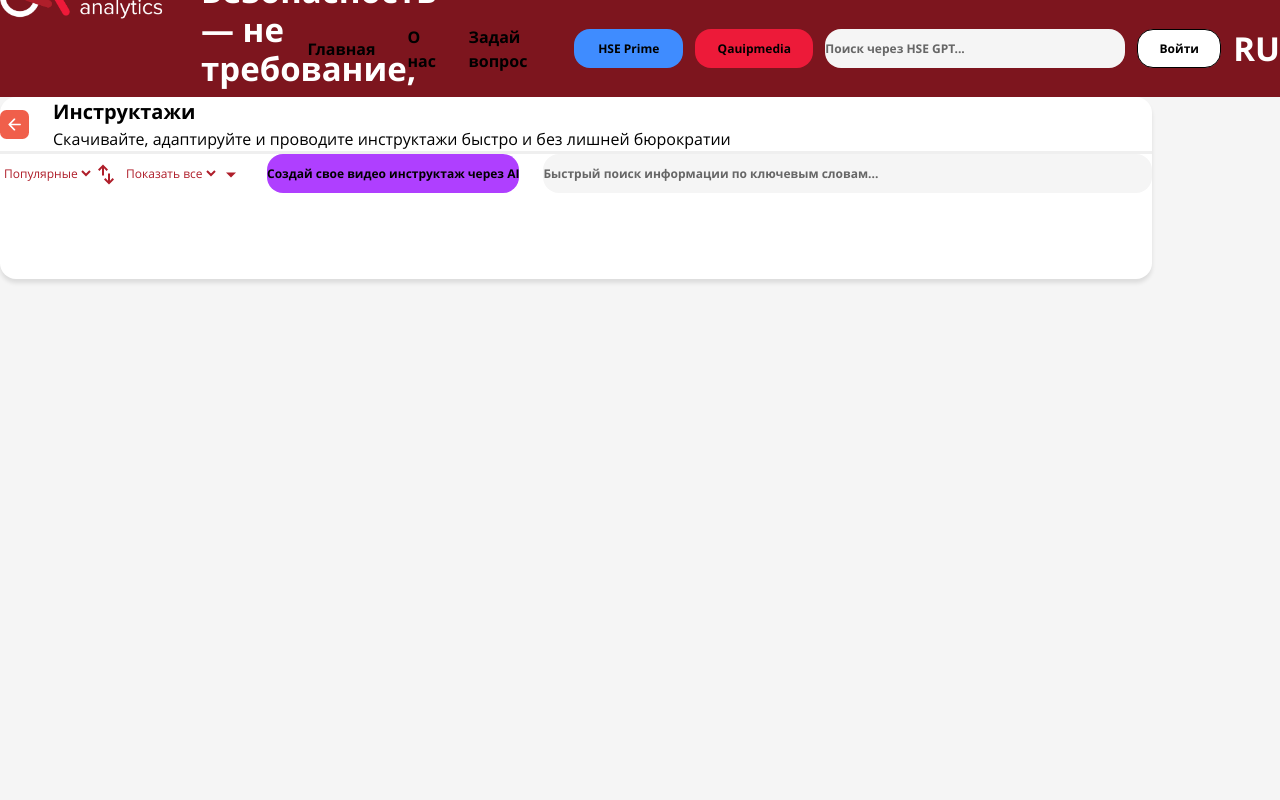
After one commit to inviista/Diploma-project, a Django app: template templates/pages/instructions.html in a window 1280 px wide. The commit adds this page. Run offline with Django 3.2, Linux system fonts and the light colour scheme; the template is opened without the code that fills it, so the values that code supplies are empty; parts of the project's set-up code (start-up, migrations or seed data) failed here and were passed over.

Commit message:
feat: instructions page

```diff
--- a/news/models.py
+++ b/news/models.py
@@ -171,6 +171,8 @@ class Instruction(models.Model):
     ]
 
     title = models.CharField("Название инструктажа", max_length=255)
+    description = models.CharField("Краткое описание", max_length=255)
+    author = models.CharField("Автор", max_length=255)
     instruction_type = models.CharField("Тип инструктажа", max_length=50, choices=TYPE_CHOICES)
     format = models.CharField("Формат", max_length=20, choices=FORMAT_CHOICES)
     category = models.CharField("Категория", max_length=50, choices=CATEGORY_CHOICES, default='introductory')
--- a/news/urls.py
+++ b/news/urls.py
@@ -1,4 +1,4 @@
-from django.urls import path, include
+from django.urls import path
 from django.contrib.sitemaps.views import sitemap
 
 from .sitemaps import ArticleSitemap
@@ -13,6 +13,7 @@ sitemaps = {
 urlpatterns = [
     path('news/<str:slug>/', views.news_detail, name='news_detail'),
     path('news/', views.all_news, name='all_news'),
+    path('instructions/', views.instructions, name='instructions'),
     path('search_results/', views.search_results, name='search_results'),
     path('category/<str:slug>/', views.category_detail, name='category'),
     path('tag/<str:slug>/', views.tag_detail, name='tag_detail'),
--- a/templates/base.html
+++ b/templates/base.html
@@ -62,7 +62,7 @@
             </div>
 
             <a
-                    href=""
+                    href="/"
                     class="flex font-[700] text-[16px] items-center justify-center"
             >Главная</a
             >
--- a/templates/includes/index_briefing.html
+++ b/templates/includes/index_briefing.html
@@ -4,7 +4,7 @@
         <div class="flex justify-between">
             <text class="font-[700] text-[20px]">Инструктажи</text>
 
-            <a href="" class="w-[36px] h-fit">
+            <a href="instructions" class="w-[36px] h-fit">
                 <img src="{% static 'img/_src/icons/Frame 58 (6).png' %}">
             </a>
         </div>
@@ -18,7 +18,6 @@
            class="flex h-[38px] text-white mt-5 font-[600] text-[13px] gap-[15px] p-2 items-center justify-center rounded-[14px] bg-[#AF3FFF] ">
             <text>Создай своe видео инструктаж через AI</text>
             <img class="h-[13px] w-[13px]" src="{% static 'img/_src/icons/add.png' %}">
-
         </a>
     </div>
     {% for instruction in instructions %}
--- /dev/null
+++ b/templates/pages/instructions.html
@@ -0,0 +1,98 @@
+{% extends 'base.html' %} {% load static %} {% block content %}
+    <div class="flex flex-col justify-center">
+        <div class="flex flex-col ml-auto mr-auto max-w-[90%] w-full justify-center p-3">
+            <div class="flex flex-col w-full shadow-[0px_4px_4px_0px_#0000001A] bg-white p-6 rounded-[16px]">
+                <div class="flex flex-row w-full gap-6 pb-3 border-b-3 border-[#EFEFEF] items-center">
+                    <a href="{% url 'news:index' %}" class="h-[29px] flex justify-center">
+                        <img class="w-[29px]" src="{% static 'img/_src/icons/Frame 115.svg' %}">
+                    </a>
+                    <div class="flex flex-col">
+                        <text class="font-[700] text-[20px]">Инструктажи</text>
+                        <text class="font-[500] text-[16px]">
+                            Скачивайте, адаптируйте и проводите инструктажи быстро и без лишней бюрократии
+                        </text>
+                    </div>
+                </div>
+                <div class="flex items-center py-6 gap-6">
+                    <div class="flex gap-1">
+                        <div class="flex items-center cursor-pointer px-3 py-2">
+                            <label>
+                                <select class="text-xs text-[#AF1E2A]">
+                                    <option value="value1">Популярные</option>
+                                </select>
+
+                            </label>
+                            <div class="w-6 h-6">
+                                <img src="{% static 'img/_src/icons/swap_vert.svg' %}" alt="swap icon"/>
+                            </div>
+                        </div>
+
+                        <div class="flex items-center cursor-pointer px-3 py-2">
+                            <label>
+                                <select class="text-xs text-[#AF1E2A]">
+                                    <option value="value1">Показать все</option>
+                                </select>
+                            </label>
+                            <div class="w-6 h-6">
+                                <img src="{% static 'img/_src/icons/arrow_drop_down.svg' %}" alt="swap icon"/>
+                            </div>
+                        </div>
+                    </div>
+                    <a href=""
+                       class="flex h-[39px] text-white font-[600] text-[12px] px-6 py-3 items-center justify-center rounded-[16px] bg-[#AF3FFF] text-nowrap">
+                        <text>Создай своe видео инструктаж через AI</text>
+                    </a>
+                    <input
+                            placeholder="Быстрый поиск информации по ключевым словам..."
+                            class="h-[39px] font-[600] text-[12px] text-black bg-[#F5F5F5] rounded-[16px] placeholder:text-[12px] px-3 py-2 focus:outline-none focus:ring-0 placeholder:text-[#1E1E1E] w-full"
+                    />
+                </div>
+                <div class="flex flex-col w-full h-auto p-2">
+                    <div class="main-news flex flex-col gap-4 pt-[10px]">
+                        {% for category_name, instructions in grouped_instructions.items %}
+                            <div class="flex flex-col">
+                                <div class="flex flex-row justify-between mb-3">
+                                    <h2 class="font-bold text-2xl">{{ category_name }}</h2>
+                                    <a href=""
+                                       class="bg-[#AF1E2A] text-white rounded-[16px] p-3 flex justify-center items-center text-xs">Больше</a>
+                                </div>
+
+                                {% for instruction in instructions %}
+                                    <div class="flex items-center justify-between px-3 py-3 pb-6 border-[#EFEFEF] border-b-1">
+                                        <div class="flex flex-col gap-[10px]">
+                                            <p>{{ instruction.created_date|date:"d.m.Y" }}</p>
+                                            <div class="flex item-center gap-[10px]">
+                                                <img class="w-[22px] h-[8px] mt-2"
+                                                     src="{% static 'img/_src/icons/eyeglasses_2.png' %}">
+                                                <text class="text-bold text-[20px]">{{ instruction.title }}</text>
+                                            </div>
+
+                                            <text class="text-sm">{{ instruction.description }}</text>
+                                            <text class="text-sm">{{ instruction.author }}</text>
+                                        </div>
+                                        <div class="flex gap-3">
+                                            {% if instruction.external_link %}
+                                                <a href="{{ instruction.external_link }}" class="cursor-pointer bg-[#F5F5F5] rounded-lg flex items-center justify-center p-[6px]">
+                                                    <img src="{% static 'img/_src/icons/visibility.svg' %}"
+                                                         alt="details"/>
+                                                </a>
+                                            {% endif %}
+                                            {% if instruction.file %}
+                                                <a href='{{ instruction.file.url }}'
+                                                   class="cursor-pointer bg-[#F5F5F5] rounded-lg flex items-center justify-center p-[6px]">
+                                                    <img src="{% static 'img/_src/icons/download.svg' %}"
+                                                         alt="download"/>
+                                                </a>
+                                            {% endif %}
+                                        </div>
+                                    </div>
+
+                                {% endfor %}
+                            </div>
+                        {% endfor %}
+                    </div>
+                </div>
+            </div>
+        </div>
+    </div>
+{% endblock %}
```
Also changed, not shown: news/views.py (+13 -0 lines), static/css/styles.min.css (+16 -0 lines), static/img/_src/icons/arrow_drop_down.svg (added), static/img/_src/icons/download.svg (added), static/img/_src/icons/swap_vert.svg (added), static/img/_src/icons/visibility.svg (added).
